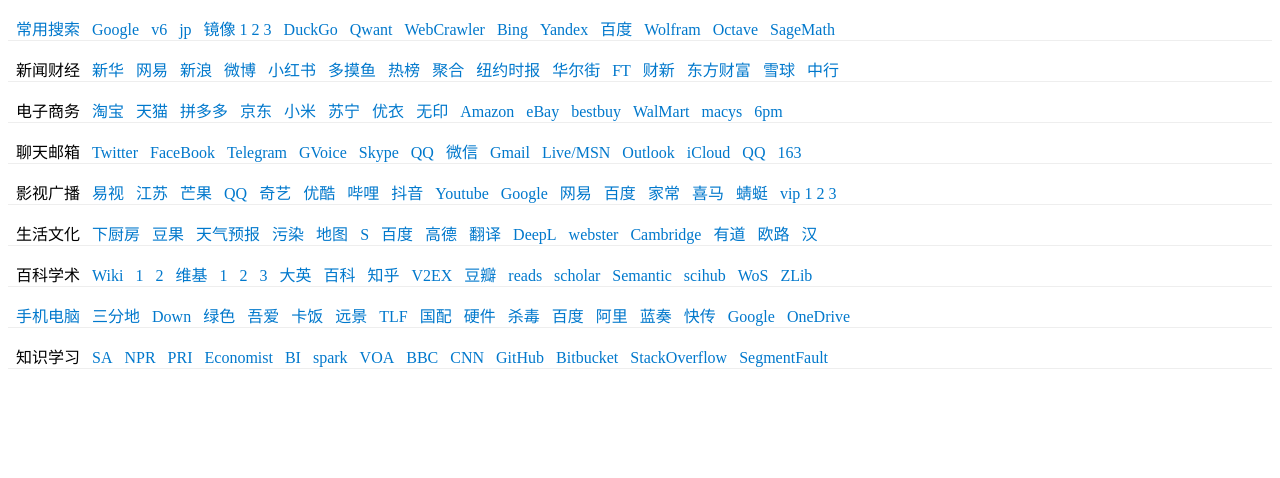
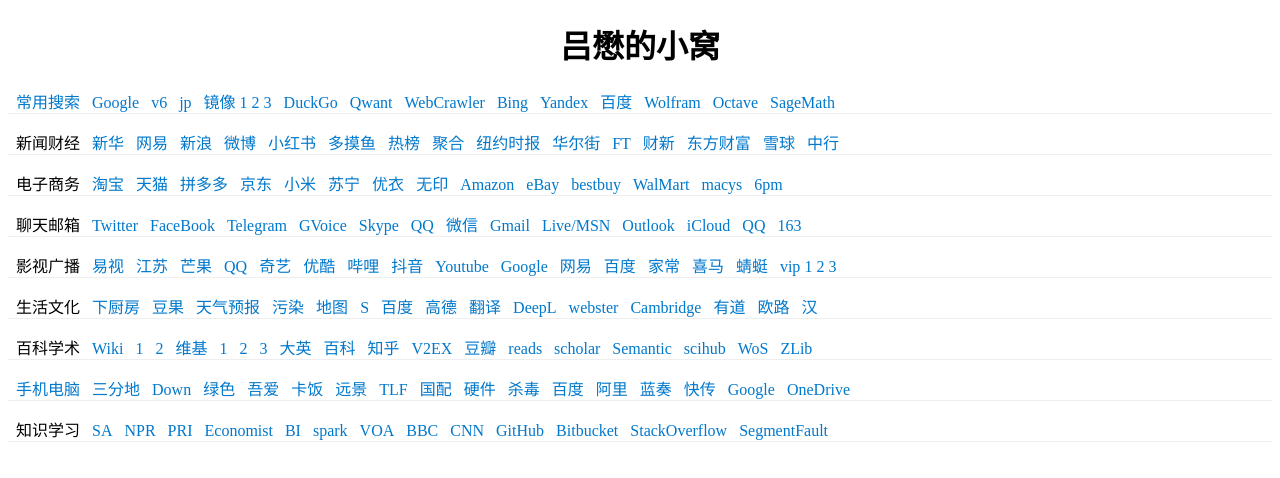
Before and after one commit to wolvmao/wolvmao.github.io, a plain HTML site: page index.html in a window 1280 px wide. Drawn offline with Linux system fonts and the light colour scheme.

Commit message:
Update index.html

```diff
--- a/index.html
+++ b/index.html
@@ -34,10 +34,15 @@
         a:visited {
             color: #AA22FF;
         }
+        h1{
+              text-align: center;
+        }
     </style>
 </head>
 
 <body>
+
+    <h1>吕懋的小窝</h1>
     <div>
         <ul>
             <li><a href="https://via.hypothes.is/https://www.google.co.jp/">常用搜索</a></li>
```
